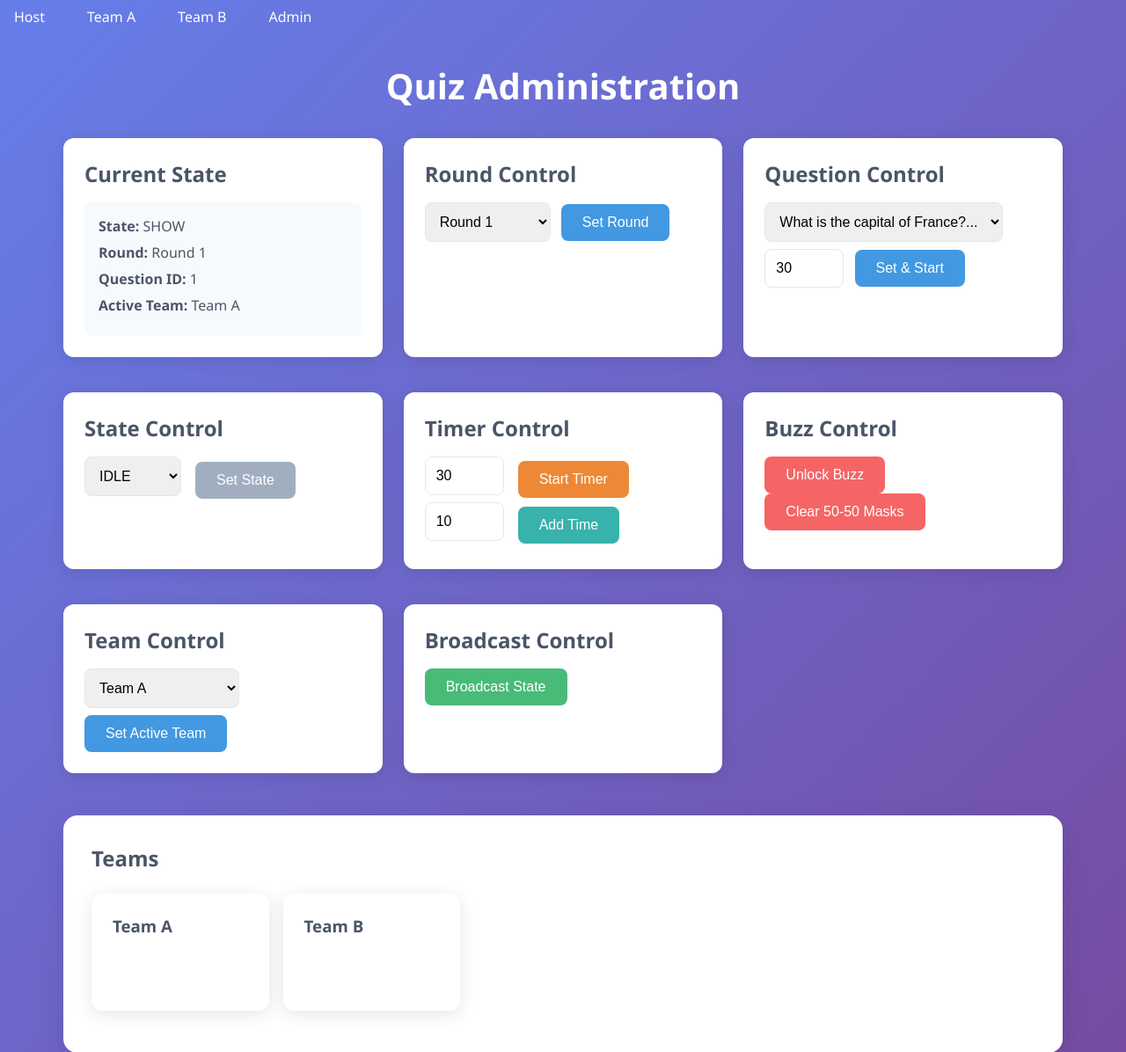
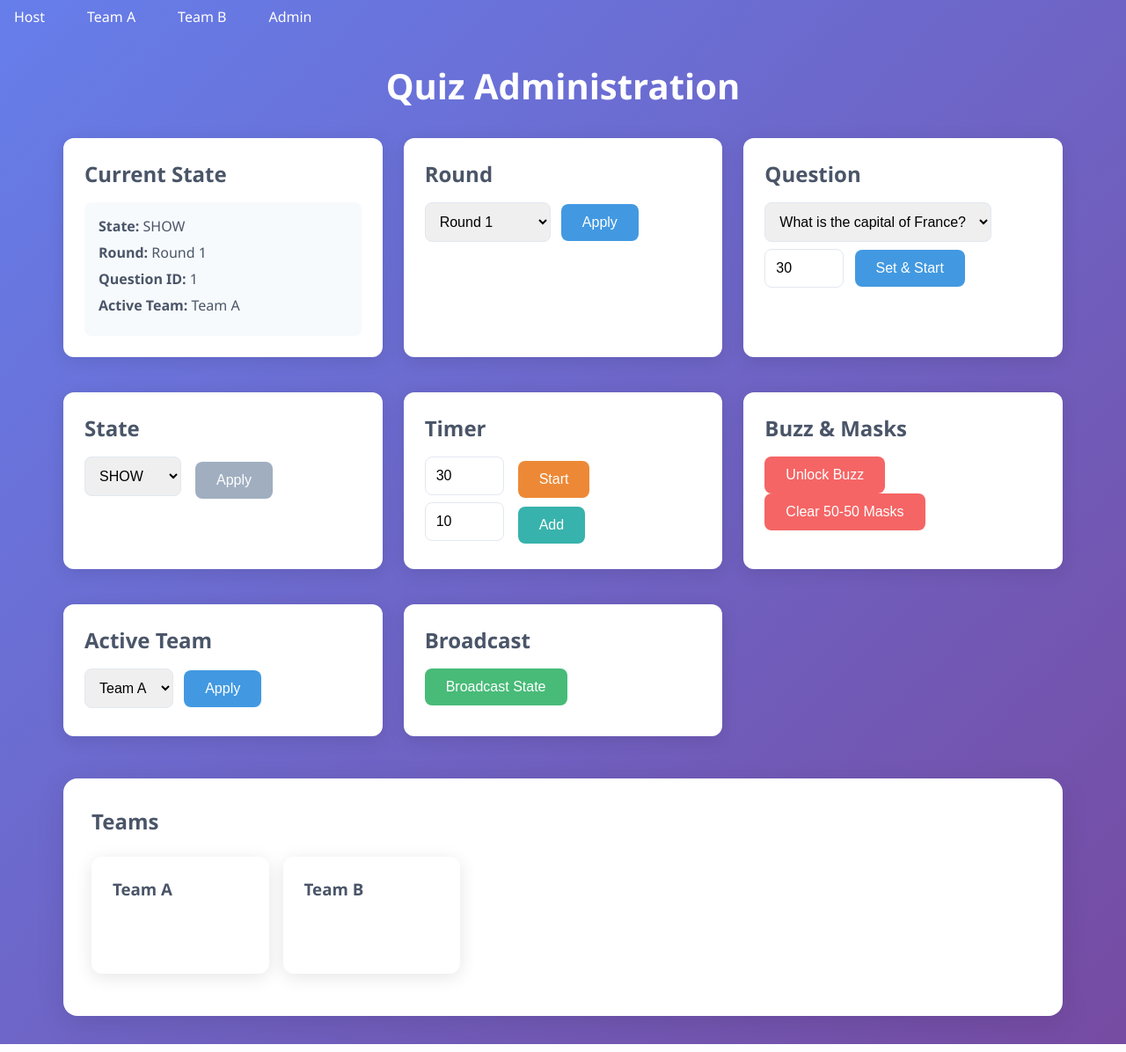
Before and after one commit to yash0238/QuizzMaster, a Flask app: page /admin/ in a window 1280 px wide. Shown: the top 1196 px of the page at 88% size. Run offline with Flask 3, Linux system fonts and the light colour scheme; data comes from the database, SQL or seed files in the repository; some libraries are stand-ins or nearby versions.

Commit message:
Update admin.html

```diff
--- a/templates/admin.html
+++ b/templates/admin.html
@@ -1,5 +1,4 @@
 {% extends "base.html" %}
-
 {% block title %}Quiz Admin{% endblock %}
 
 {% block content %}
@@ -10,6 +9,7 @@
     <div class="error-message">{{ error }}</div>
   {% else %}
     <div class="admin-grid">
+
       <!-- Current State -->
       <div class="admin-card">
         <h2>Current State</h2>
@@ -17,51 +17,47 @@
           <div class="state-display">
             <div><strong>State:</strong> {{ settings.state }}</div>
             <div><strong>Round:</strong>
-                            {% for round in rounds %}
-                                {% if round.id == settings.current_round_id %}{{ round.name }}{% endif %}
+              {% for r in rounds %}
+                {% if r.id == settings.current_round_id %}{{ r.name }}{% endif %}
               {% endfor %}
             </div>
             <div><strong>Question ID:</strong> {{ settings.current_question_id or 'None' }}</div>
             <div><strong>Active Team:</strong>
               {% if settings.active_team_id %}
-                                {% for team in teams %}
-                                    {% if team.id == settings.active_team_id %}{{ team.name }}{% endif %}
-                                {% endfor %}
+                {% for t in teams %}{% if t.id == settings.active_team_id %}{{ t.name }}{% endif %}{% endfor %}
               {% else %}None{% endif %}
             </div>
           </div>
         {% endif %}
       </div>
 
-            <!-- Round Control -->
+      <!-- Round -->
       <div class="admin-card">
-                <h2>Round Control</h2>
+        <h2>Round</h2>
         <form method="POST" action="{{ url_for('admin.admin_action') }}">
           <input type="hidden" name="op" value="set_round">
           <select name="round_id" required>
             <option value="">Select Round</option>
-                        {% for round in rounds %}
-                            <option value="{{ round.id }}"
-                                {% if settings and round.id == settings.current_round_id %}selected{% endif %}>
-                                {{ round.name }}
+            {% for r in rounds %}
+              <option value="{{ r.id }}" {% if settings and r.id == settings.current_round_id %}selected{% endif %}>
+                {{ r.name }}
               </option>
             {% endfor %}
           </select>
-                    <button type="submit" class="btn btn-primary">Set Round</button>
+          <button type="submit" class="btn btn-primary">Apply</button>
         </form>
       </div>
 
-            <!-- Question Control -->
+      <!-- Question -->
       <div class="admin-card">
-                <h2>Question Control</h2>
+        <h2>Question</h2>
         <form method="POST" action="{{ url_for('admin.admin_action') }}">
           <input type="hidden" name="op" value="set_question">
           <select name="question_id" required>
             <option value="">Select Question</option>
-                        {% for question in questions %}
-                            <option value="{{ question.id }}"
-                                {% if settings and question.id == settings.current_question_id %}selected{% endif %}>
-                                {{ question.text[:50] }}...
+            {% for q in questions %}
+              <option value="{{ q.id }}" {% if settings and q.id == settings.current_question_id %}selected{% endif %}>
+                {{ q.text[:60] }}{% if q.text|length > 60 %}…{% endif %}
               </option>
             {% endfor %}
           </select>
@@ -70,72 +66,69 @@
         </form>
       </div>
 
-            <!-- State Control -->
+      <!-- State -->
       <div class="admin-card">
-                <h2>State Control</h2>
+        <h2>State</h2>
         <form method="POST" action="{{ url_for('admin.admin_action') }}" class="inline-form">
           <input type="hidden" name="op" value="set_state">
           <select name="state" required>
-                        <option value="IDLE">IDLE</option>
-                        <option value="SHOW">SHOW</option>
-                        <option value="LOCK">LOCK</option>
-                        <option value="REVEAL">REVEAL</option>
+            <option value="IDLE" {% if settings and settings.state=='IDLE' %}selected{% endif %}>IDLE</option>
+            <option value="SHOW" {% if settings and settings.state=='SHOW' %}selected{% endif %}>SHOW</option>
+            <option value="LOCK" {% if settings and settings.state=='LOCK' %}selected{% endif %}>LOCK</option>
+            <option value="REVEAL" {% if settings and settings.state=='REVEAL' %}selected{% endif %}>REVEAL</option>
           </select>
-                    <button type="submit" class="btn btn-secondary">Set State</button>
+          <button type="submit" class="btn btn-secondary">Apply</button>
         </form>
       </div>
 
-            <!-- Timer Control -->
+      <!-- Timer -->
       <div class="admin-card">
-                <h2>Timer Control</h2>
+        <h2>Timer</h2>
         <form method="POST" action="{{ url_for('admin.admin_action') }}" class="inline-form">
           <input type="hidden" name="op" value="start_timer">
           <input type="number" name="seconds" value="30" min="1" max="300" placeholder="Seconds">
-                    <button type="submit" class="btn btn-warning">Start Timer</button>
+          <button type="submit" class="btn btn-warning">Start</button>
         </form>
-
         <form method="POST" action="{{ url_for('admin.admin_action') }}" class="inline-form">
           <input type="hidden" name="op" value="add_time">
           <input type="number" name="seconds" value="10" min="1" max="120" placeholder="Add seconds">
-                    <button type="submit" class="btn btn-info">Add Time</button>
+          <button type="submit" class="btn btn-info">Add</button>
         </form>
       </div>
 
-            <!-- Buzz Control -->
+      <!-- Buzz & Masks -->
       <div class="admin-card">
-                <h2>Buzz Control</h2>
+        <h2>Buzz & Masks</h2>
         <form method="POST" action="{{ url_for('admin.admin_action') }}" class="inline-form">
           <input type="hidden" name="op" value="unlock_buzz">
           <button type="submit" class="btn btn-danger">Unlock Buzz</button>
         </form>
-
         <form method="POST" action="{{ url_for('admin.admin_action') }}" class="inline-form">
           <input type="hidden" name="op" value="clear_masks">
-                    <button type="submit" class="btn btn-danger">Clear 50-50 Masks</button>
+          <button type="submit" class="btn btn-danger">Clear 50‑50 Masks</button>
         </form>
       </div>
 
-            <!-- Team Control -->
+      <!-- Active Team -->
       <div class="admin-card">
-                <h2>Team Control</h2>
+        <h2>Active Team</h2>
         <form method="POST" action="{{ url_for('admin.admin_action') }}">
           <input type="hidden" name="op" value="set_active_team">
           <select name="team_id">
-                        <option value="0">Clear Active Team</option>
-                        {% for team in teams %}
-                            <option value="{{ team.id }}"
-                                {% if settings and team.id == settings.active_team_id %}selected{% endif %}>
-                                {{ team.name }}
+            <option value="0">Clear</option>
+            {% for t in teams %}
+              <option value="{{ t.id }}" {% if settings and t.id == settings.active_team_id %}selected{% endif %}>
+                {{ t.name }}
               </option>
             {% endfor %}
           </select>
-                    <button type="submit" class="btn btn-primary">Set Active Team</button>
+          <button type="submit" class="btn btn-primary">Apply</button>
         </form>
       </div>
 
-            <!-- Broadcast Control -->
+      <!-- Broadcast -->
       <div class="admin-card">
-                <h2>Broadcast Control</h2>
+        <h2>Broadcast</h2>
         <form method="POST" action="{{ url_for('admin.admin_action') }}" class="inline-form">
           <input type="hidden" name="op" value="broadcast">
           <button type="submit" class="btn btn-success">Broadcast State</button>
@@ -143,15 +136,15 @@
       </div>
     </div>
 
-        <!-- Teams List -->
+    <!-- Teams list -->
     <div class="teams-section">
       <h2>Teams</h2>
       <div class="teams-grid">
-                {% for team in teams %}
+        {% for t in teams %}
           <div class="team-card">
-                        <h3>{{ team.name }}</h3>
-                        <div>Code: {{ team.code }}</div>
-                        <div>ID: {{ team.id }}</div>
+            <h3>{{ t.name }}</h3>
+            <div>Code: {{ t.code }}</div>
+            <div>ID: {{ t.id }}</div>
           </div>
         {% endfor %}
       </div>
```
Lines whose indentation alone changed are shown as unchanged.
